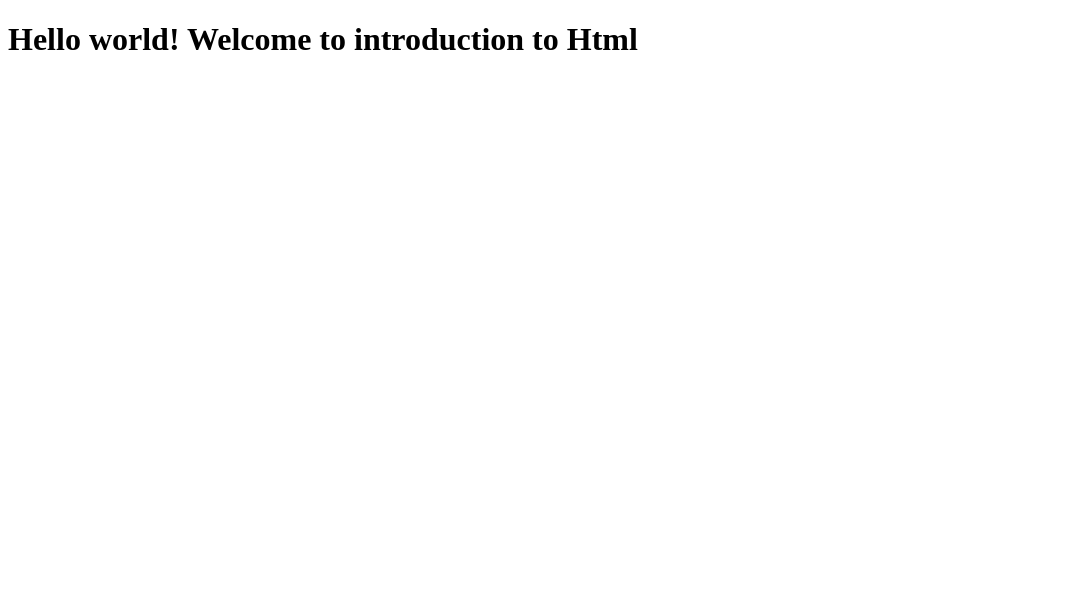
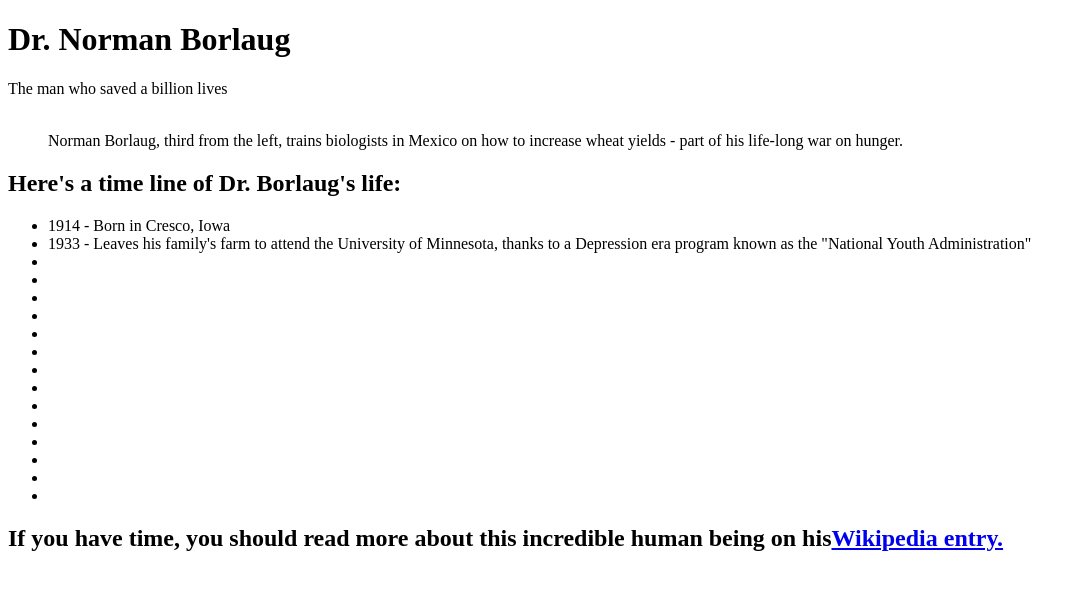
Before and after one commit to devMahmoud/microverse-mahmoud-njabulo, a plain HTML site: page index.html in a window 1280 px wide. Shown: the whole page, without its empty margins (0-1085 px from the left). Drawn offline with Linux system fonts and the light colour scheme.

Commit message:
The HTML structure

```diff
--- a/index.html
+++ b/index.html
@@ -7,9 +7,45 @@
   </head>
 
   <body>
+    <main id="main">
+      <h1 id="title">Dr. Norman Borlaug</h1>
+
+      <p>
+        The man who saved a billion lives
+      </p>
+
+      <figure id="img-div">
+        <img src="" id="image">
+      <figcaption id="img-caption">Norman Borlaug, third from the left, trains biologists in Mexico on how to increase wheat yields - part of his life-long war on hunger.</figcaption>
+      </figure>
+
+      <h2 id="tribute-info">Here's a time line of Dr. Borlaug's life:</h2>
+      <ul>
+        <li>1914 - Born in Cresco, Iowa</li>
+        <li>1933 - Leaves his family's farm to attend the University of Minnesota, thanks to a Depression era program known as the "National Youth Administration"</li>
+        <li></li>
+        <li></li>
+        <li></li>
+        <li></li>
+        <li></li>
+        <li></li>
+        <li></li>
+        <li></li>
+        <li></li>
+        <li></li>
+        <li></li>
+        <li></li>
+        <li></li>
+        <li></li>
+      </ul>
+
+      <p></p>
+      <p></p>
+      <h2>If you have time, you should read more about this incredible human being on his<a id="tribute-link" target="_blank" href="https://en.wikipedia.org/wiki/Norman_Borlaug">Wikipedia entry.</a></h2>
+
+    </main>
+
     <script src="https://cdn.freecodecamp.org/testable-projects-fcc/v1/bundle.js"></script>
-
-    <h1>Hello world! Welcome to introduction to Html</h1>
     <script  src="js/index.js"></script>
   </body>
 </html>
```
